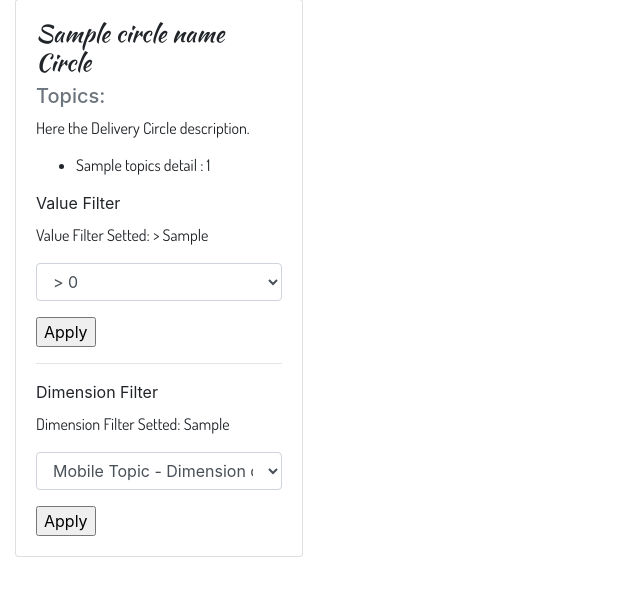
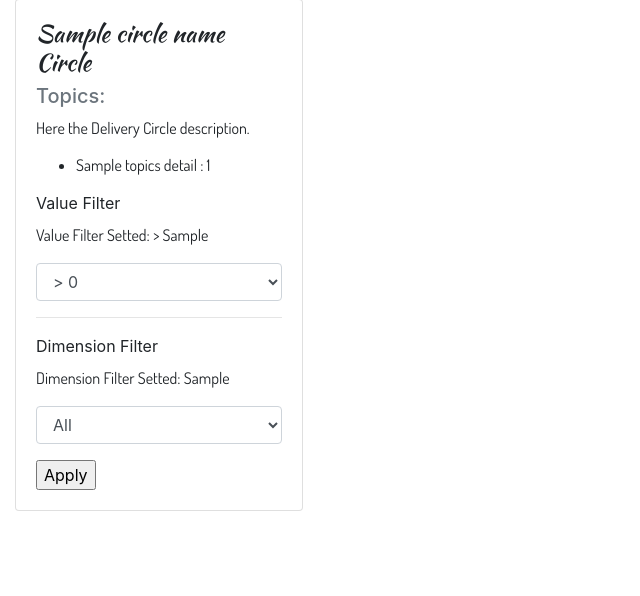
Before and after one commit to xpeppers/career-landscape, a Django app: template clusters/templates/clusters/index.html in a window 1280 px wide. Shown: the part 90-686 px from the top of the page, without its empty margins (0-640 px from the left). Run offline with Django 3.2, Linux system fonts and the light colour scheme; data comes from the database, SQL or seed files in the repository; the template is opened without the code that fills it: values that come from a table or form of the project are taken from there, most other values are stand-ins (such as "Sample title", 1, 10 or a date in 2020); parts of the project's set-up code (start-up, migrations or seed data) failed here and were passed over; some libraries are stand-ins or nearby versions.

Commit message:
Refactoring filter management

```diff
--- a/clusters/templates/clusters/index.html
+++ b/clusters/templates/clusters/index.html
@@ -71,17 +71,15 @@
                       <option value=4> > 4 </option>
                     </select>
                   </div>
-                  <input type="submit" name="apply" value="Apply">
-                </form>
                 <hr>
-                <form action="{% url 'clusters:index' %}" method="get">
                   <div class="form-group">
                     <label for="topic_dimension_eq">Dimension Filter</label>
                       {% if dimension_filter %}
                         <p> Dimension Filter Setted: {{ dimension_filter }} </p>
                       {% endif %}
                     <select class="form-control" name="topic_dimension_eq" id="topic_dimension_eq">
-                    {% for dimension in dimensions %}
+                      <option value="" > All </option>
+                      {% for dimension in dimensions %}
                       <option value={{dimension}} > {{dimension}} </option>
                     {% endfor %}
                     </select>
```
